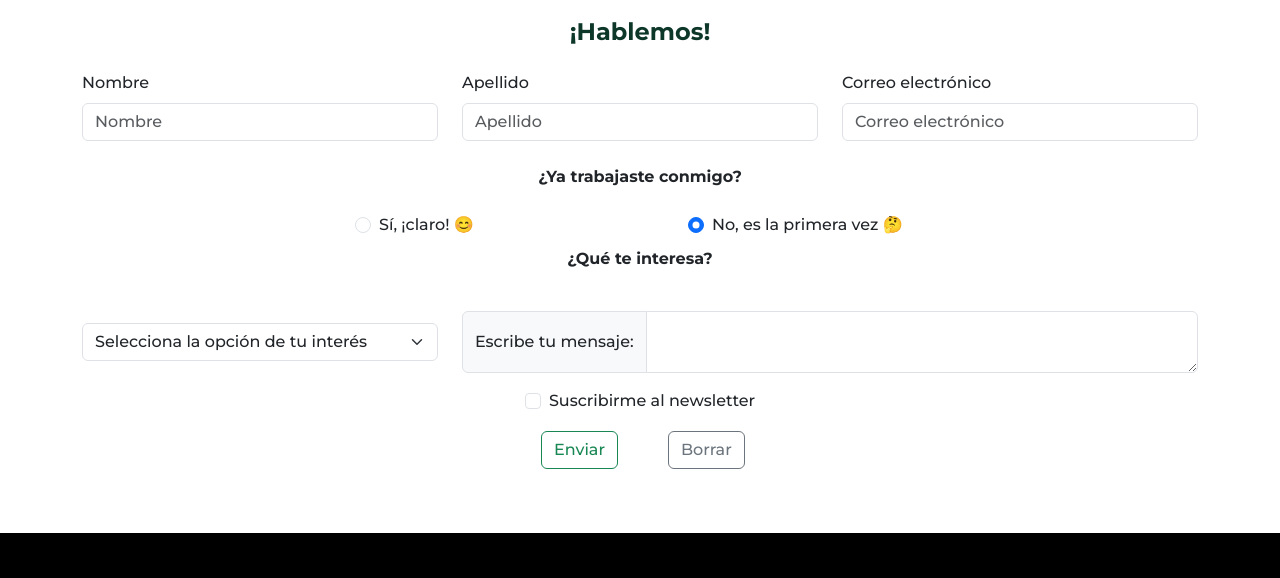
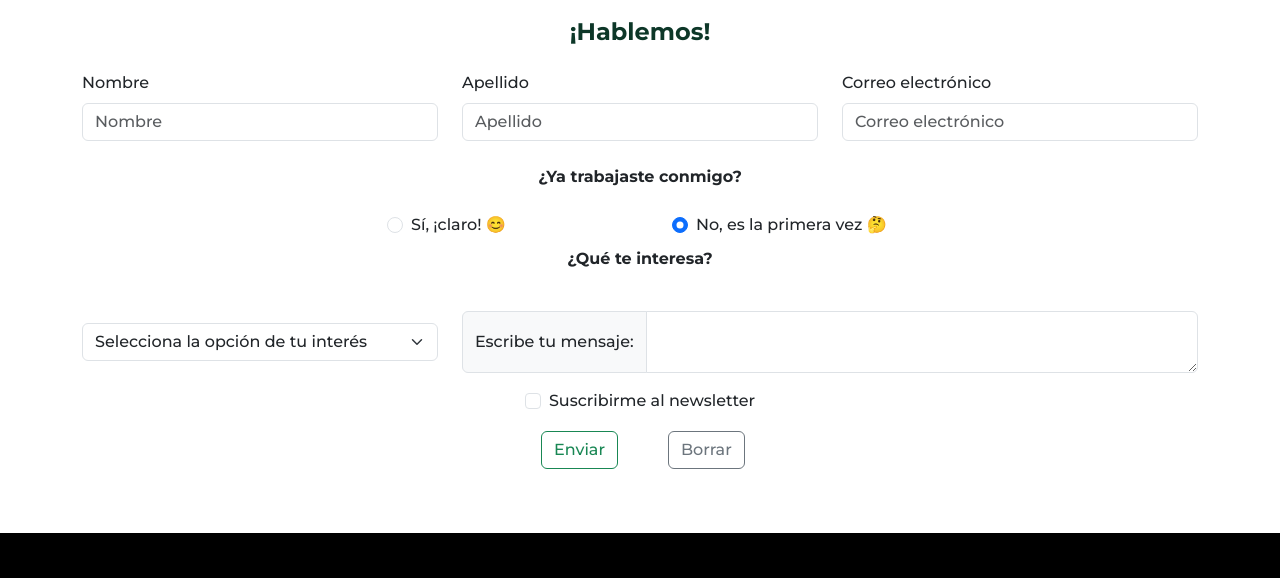
Before and after one commit to virginiaperrone/PreEntrega3-Perrone, a website: page pages/contactame.html in a window 1280 px wide. Shown: the part 184-762 px from the top of the page. Drawn offline with nearby package versions, Linux system fonts and the light colour scheme; a web font is replaced by a local one.

Commit message:
arregle pagina con desborde

```diff
--- a/pages/contactame.html
+++ b/pages/contactame.html
@@ -151,9 +151,9 @@
           <div>
             <p class="fw-bold p-2 text-center">¿Ya trabajaste conmigo?</p>
             <div class="row d-flex justify-content-center">
-              <div class="form-check col-md-3 ms-5">
+              <div class="form-check col-md-3">
                 <input
-                  class="form-check-input"
+                  class="form-check-input mx-2"
                   type="radio"
                   name="flexRadioDefault"
                   id="flexRadioDefault1"
@@ -162,9 +162,9 @@
                   Sí, ¡claro! 😊
                 </label>
               </div>
-              <div class="form-check col-md-3 ms-5">
+              <div class="form-check col-md-3">
                 <input
-                  class="form-check-input"
+                  class="form-check-input mx-2"
                   type="radio"
                   name="flexRadioDefault"
                   id="flexRadioDefault2"
```
Also changed, not shown: img/1_developer_designer.png.
